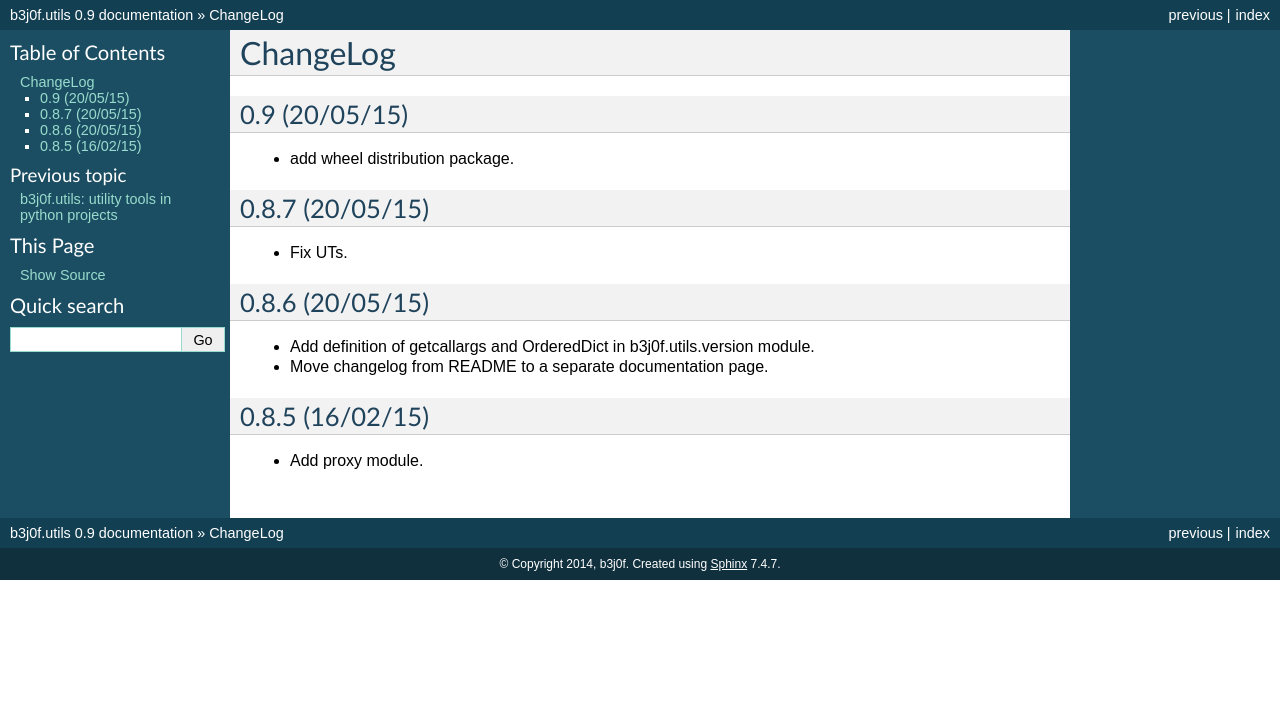
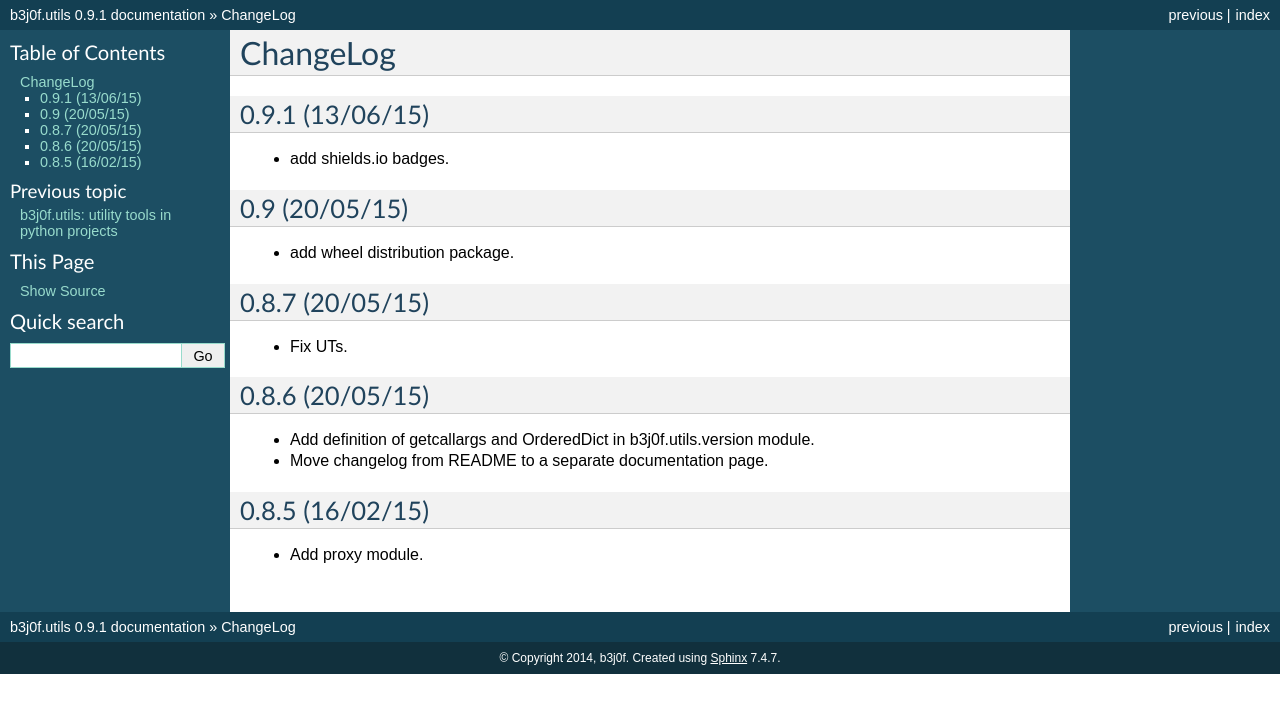
Before and after one commit to b3j0f/utils, a Sphinx documentation site: the page built from docs/changelog.rst, in a window 1280 px wide. Shown: the top 713 px of the page. Built offline with Sphinx 7.4.7, drawn with Linux system fonts in a browser that asks for light colours; pages that are not in the unit, such as notebooks, are missing from menus; the version number is read from the project's files by our own code.

Commit message:
:add: revision version

```diff
--- a/docs/changelog.rst
+++ b/docs/changelog.rst
@@ -1,8 +1,13 @@
 ChangeLog
 =========
 
+0.9.1 (13/06/15)
+----------------
+
+- add shields.io badges.
+
 0.9 (20/05/15)
-----------------
+--------------
 
 - add wheel distribution package.
 
--- a/setup.py
+++ b/setup.py
@@ -53,7 +53,7 @@ description = 'Set of tools and utilities useful in python projects'
 
 setup(
     name='b3j0f.utils',
-    version='0.9',
+    version='0.9.1',
     packages=find_packages(exclude=['test.*', '*.test.*']),
     author='b3j0f',
     author_email='jlabejof@yahoo.fr',
```
